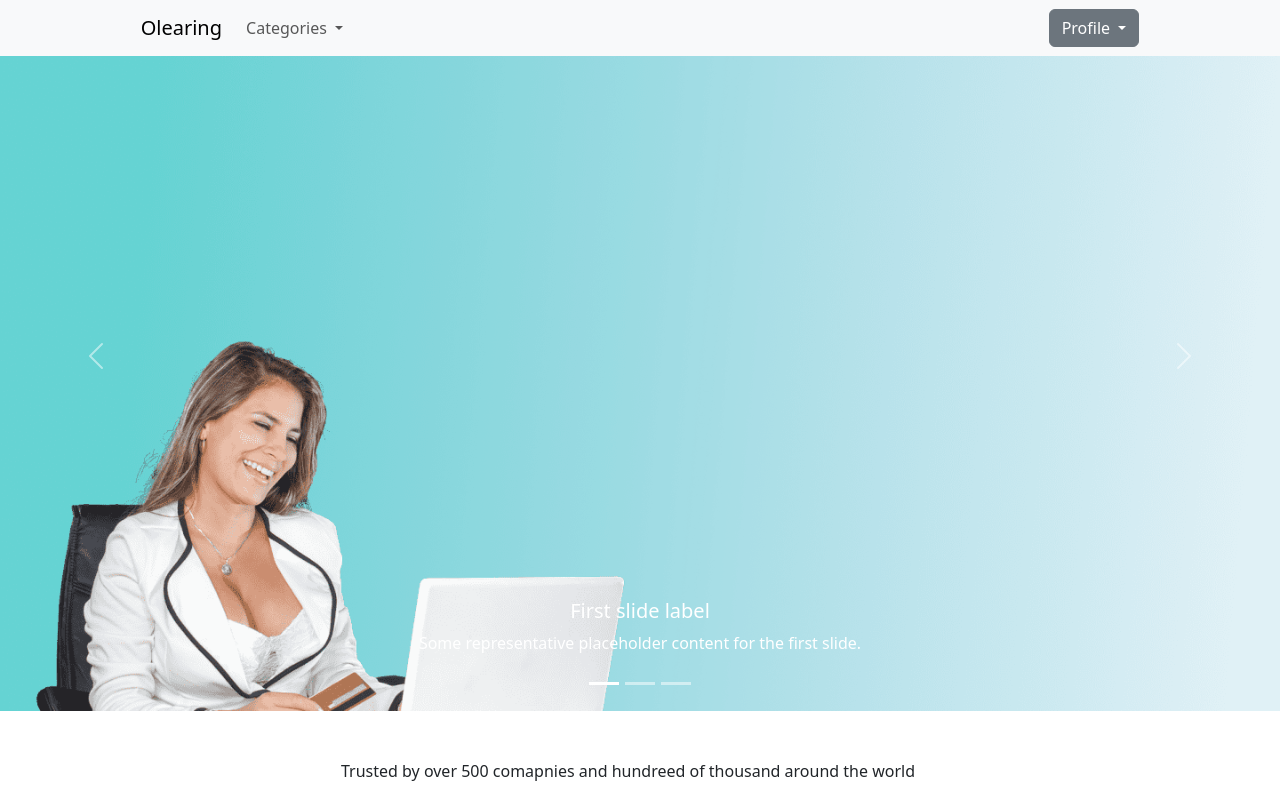
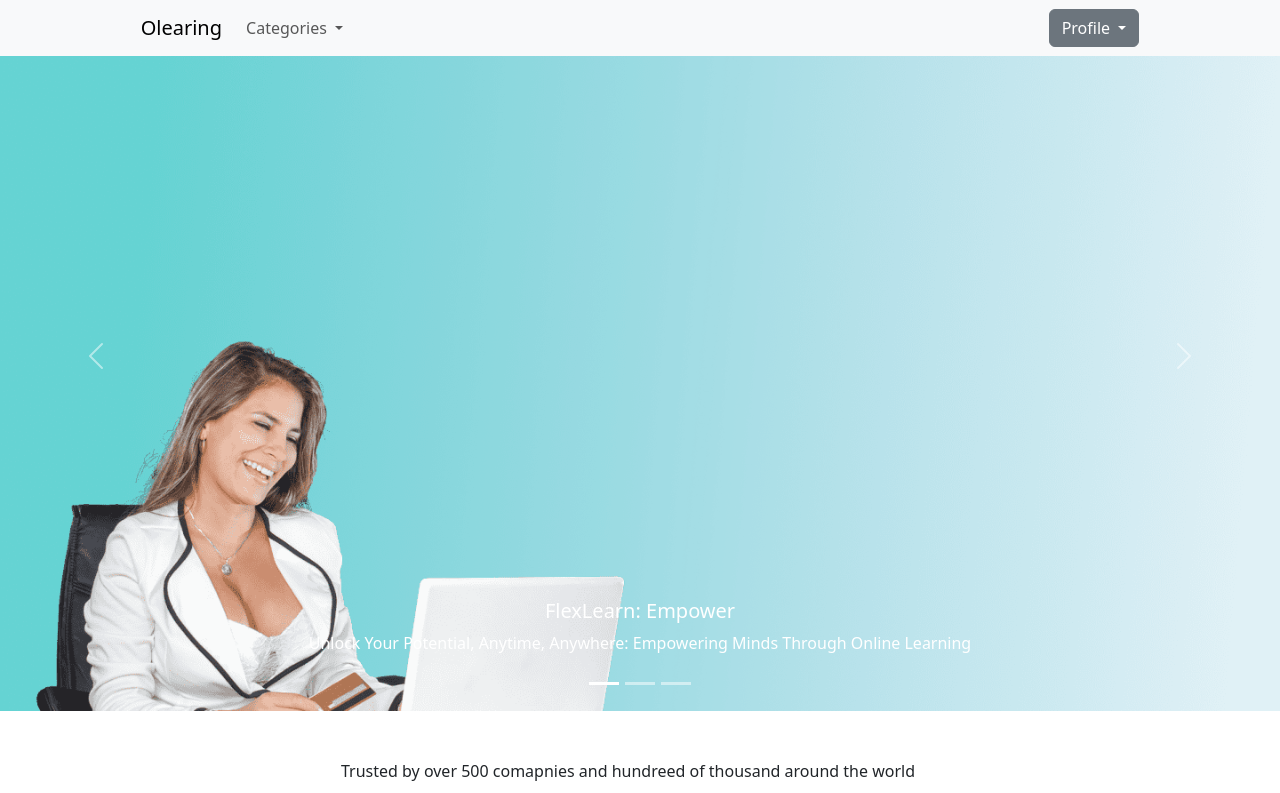
Before and after one commit to ramsendang/OLearing, a PHP site: page / in a window 1280 px wide. Shown: the top 793 px of the page. Run offline with PHP 8.4, Linux system fonts and the light colour scheme; data that the repository does not hold is empty; some libraries are stand-ins or nearby versions.

Commit message:
added the proper text for the image slider

```diff
--- a/index.php
+++ b/index.php
@@ -15,22 +15,22 @@
         <div class="carousel-item active">
             <img src="./frontend/src/images/banner3.png" class="d-block w-100" alt="...">
             <div class="carousel-caption d-none d-md-block">
-                <h5>First slide label</h5>
-                <p>Some representative placeholder content for the first slide.</p>
+                <h5>FlexLearn: Empower</h5>
+                <p>Unlock Your Potential, Anytime, Anywhere: Empowering Minds Through Online Learning</p>
             </div>
         </div>
         <div class="carousel-item">
             <img src="./frontend/src/images/banner2.png" class="d-block w-100" alt="...">
             <div class="carousel-caption d-none d-md-block">
-                <h5>Second slide label</h5>
-                <p>Some representative placeholder content for the second slide.</p>
+                <h5>SwiftStudy: Elevate</h5>
+                <p>Elevate Your Learning Experience: Seamless Education, Infinite Possibilities.</p>
             </div>
         </div>
         <div class="carousel-item">
             <img src="./frontend/src/images/banner1.png" class="d-block w-100" alt="...">
             <div class="carousel-caption d-none d-md-block">
-                <h5>Third slide label</h5>
-                <p>Some representative placeholder content for the third slide.</p>
+                <h5>LearnLink: Navigate</h5>
+                <p>Knowledge Knows No Boundaries: Navigate the Future with Our Online Learning Hub.</p>
             </div>
         </div>
     </div>
```
